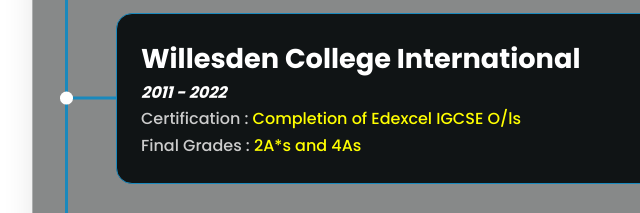
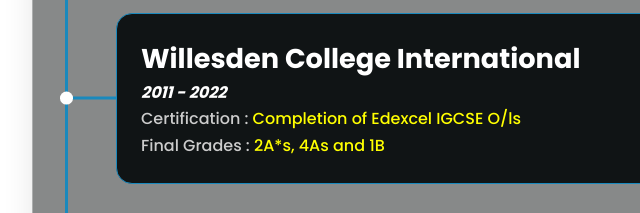
Before and after one commit to Thiwanka-dot/TED, a plain HTML site: page index.html in a window 1280 px wide. Shown: the part 2382-2595 px from the top of the page, 96-736 px from the left. Drawn offline with nearby package versions, Linux system fonts and the light colour scheme.

Commit message:
Fifth Commit

```diff
--- a/index.html
+++ b/index.html
@@ -122,7 +122,7 @@
                         <h3>Willesden College International</h3>
                         <h4><em>2011 - 2022</em></h4>
                         <p>Certification : <span>Completion of Edexcel IGCSE O/ls</span><br>
-                            Final Grades : <span>2A*s and 4As</span></p>
+                            Final Grades : <span>2A*s, 4As and 1B</span></p>
                     </div>
                 </div>
                 <div class="checkpoint">
```
Also changed, not shown: Img/IMG-MAIN.JPG.
